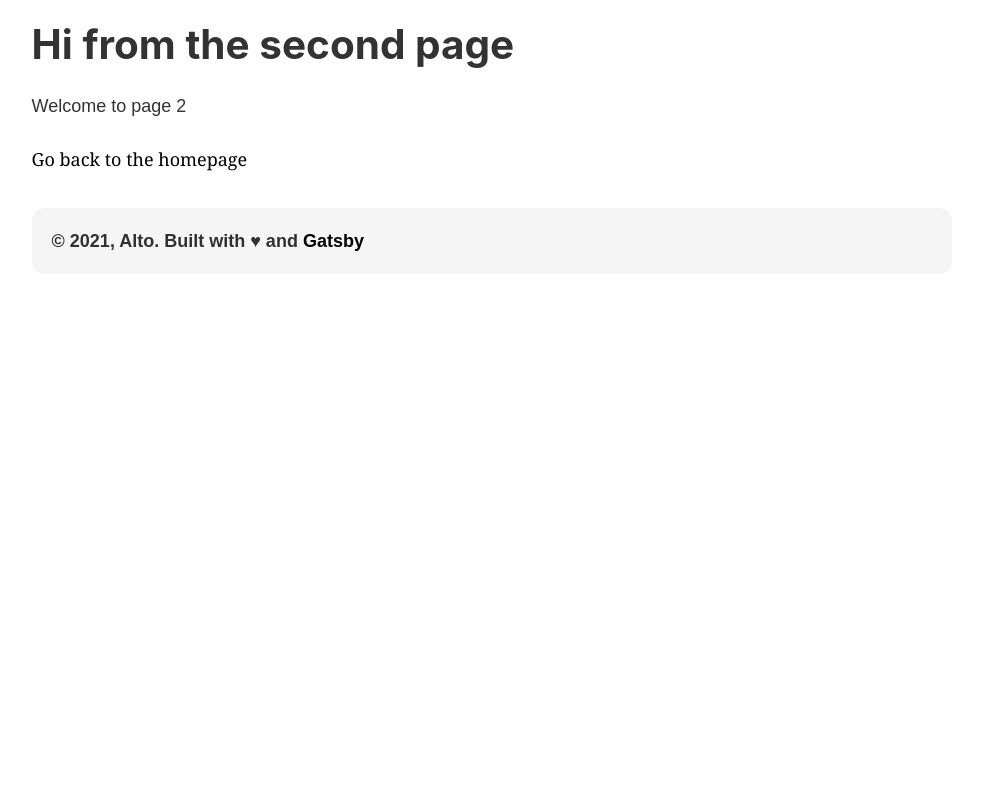
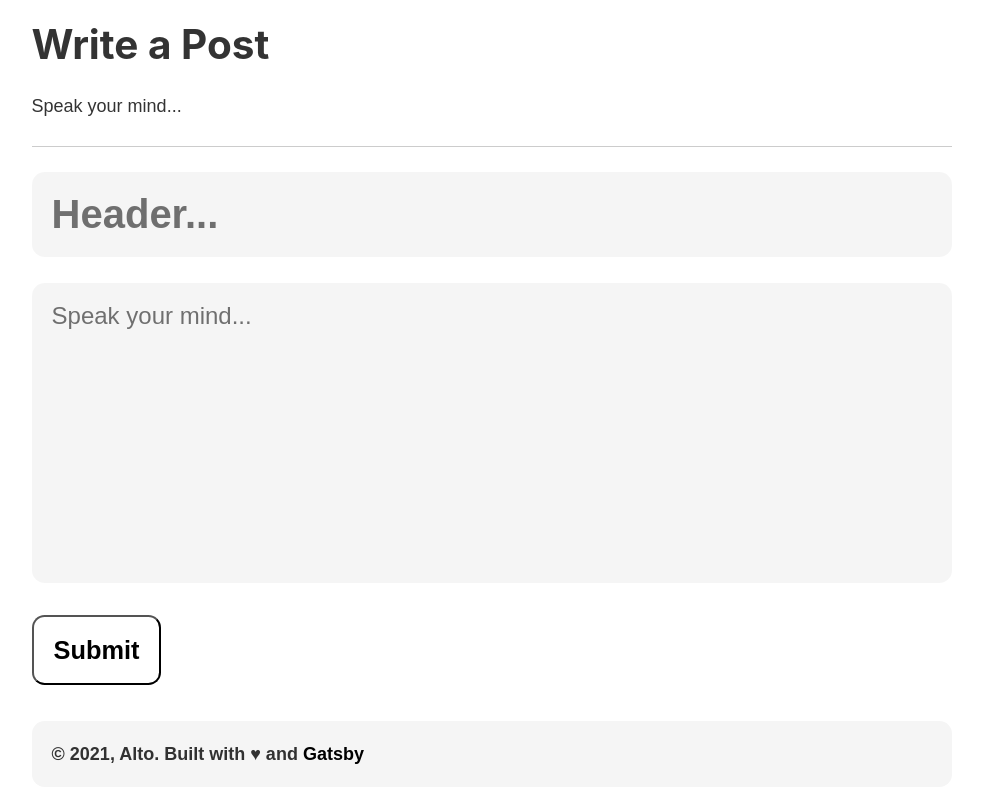
Before and after one commit to alto-sh/ethica, a Gatsby site: page /page-2 in a window 1280 px wide. Shown: the part 100-902 px from the top of the page, without its empty margins (148-1131 px from the left). Before the commit the page ends 800 px from the top, so only its background shows below. Built offline with nearby package versions, Linux system fonts and the light colour scheme; Gatsby itself is replaced by a stand-in of ours; a web font is replaced by a local one.

Commit message:
Added post form.

```diff
--- a/src/components/layout.css
+++ b/src/components/layout.css
@@ -611,15 +611,16 @@ pre tt:after {
     font-size: 100%;
   }
 }
-#join-btn {
+.join-btn {
   padding: 20px;
   border-radius: .7rem;
   font-size: 19pt;
   font-weight: bold;
   background: white;
   transition: all .25s;
+  font-family: Gabriela, sans-serif;
 }
-#join-btn:hover {
+.join-btn:hover {
   background: black;
   color: white;
   cursor: pointer;
@@ -649,3 +650,28 @@ pre tt:after {
 .in-progress {
   color: royalblue;
 }
+#post-body, #post-header {
+  background: rgba(0, 0, 0, 0.04);
+  transition: background .25s;
+  width: 100%;
+  resize: none;
+  border-radius: .7rem;
+  outline: none;
+  border: 0;
+  padding: 20px;
+  font-family: Gabriela, sans-serif;
+}
+#post-body {
+  min-height: 300px;
+}
+#post-header {
+  font-size: 30pt;
+  font-weight: bold;
+}
+#post-body:hover, #post-header:hover {
+  cursor: pointer;
+  background: rgba(0, 0, 0, 0.06);
+}
+#post-body:focus, #post-header:focus {
+  cursor: auto;
+}
--- a/src/pages/index.js
+++ b/src/pages/index.js
@@ -26,7 +26,7 @@ const IndexPage = () => {
         to="/page-2/"
       >
         <button
-          id="join-btn"
+          className="join-btn"
           style={{
             fontFamily: "Gabriela, sans-serif"
           }}
@@ -41,7 +41,7 @@ const IndexPage = () => {
         rel="noreferrer"
       >
         <button
-          id="join-btn"
+          className="join-btn"
           style={{
             fontFamily: "Gabriela, sans-serif"
           }}
--- a/src/pages/page-2.js
+++ b/src/pages/page-2.js
@@ -1,15 +1,32 @@
 import * as React from "react"
-import { Link } from "gatsby"
 
 import Layout from "../components/layout"
 import SEO from "../components/seo"
 
 const SecondPage = () => (
   <Layout>
-    <SEO title="Page two" />
-    <h1>Hi from the second page</h1>
-    <p>Welcome to page 2</p>
-    <Link to="/">Go back to the homepage</Link>
+    <SEO title="Write a Post" />
+    <h1>Write a Post</h1>
+    <p>Speak your mind...</p>
+    <hr/>
+    <input
+      id="post-header"
+      placeholder="Header..."
+    />
+    <br/><br/>
+    <textarea
+      id="post-body"
+      style={{
+        width: "100%",
+        fontSize: "18pt"
+      }}
+      placeholder="Speak your mind..."
+    >
+    </textarea>
+    <br/><br/>
+    <button
+      className="join-btn"
+    >Submit</button>
   </Layout>
 )
 
```
